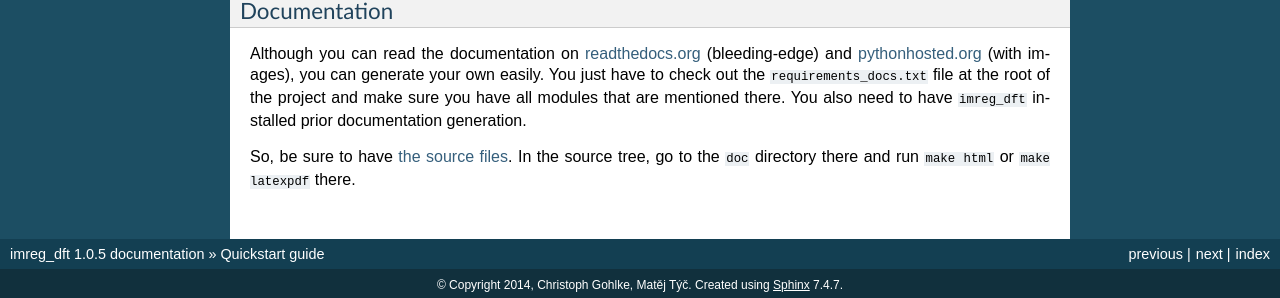
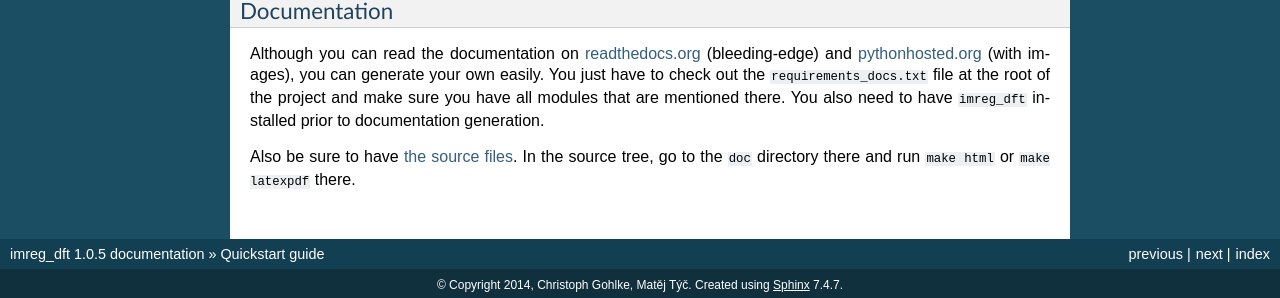
Before and after one commit to matejak/imreg_dft, a Sphinx documentation site: the page built from doc/quickstart.rst, in a window 1280 px wide and 900 px high, scrolled down 1732 px. Shown: the part 599-897 px from the top of the window. Built offline with Sphinx 7.4.7, drawn with Linux system fonts in a browser that asks for light colours.

Commit message:
Fixed doc. typos etc.

```diff
--- a/doc/cli.rst
+++ b/doc/cli.rst
@@ -101,7 +101,7 @@
 
 #. Buy what do we actually get on output?
    You may wonder what those numbers mean.
-   *The output tells you what has to be done with the ``image`` so it looks like the ``template``.*
+   The output tells you *what has to be done* with the ``image`` *so it looks like* the ``template``.
    The scale and angle information is quite clear, but the translation depends on the center of scaling and the center of rotation...
 
    So the idea is as follows --- let's assume you have an image, an ``imreg_dft`` print output and all you want is to perform the image transformation yourself.
--- a/doc/quickstart.rst
+++ b/doc/quickstart.rst
@@ -127,7 +127,7 @@
 
 Although you can read the documentation on `readthedocs.org <http://imreg-dft.readthedocs.org/en/latest/index.html>`_ (bleeding-edge) and `pythonhosted.org <http://pythonhosted.org//imreg_dft/>`_ (with images), you can generate your own easily.
 You just have to check out the ``requirements_docs.txt`` file at the root of the project and make sure you have all modules that are mentioned there.
-You also need to have ``imreg_dft`` installed prior documentation generation.
+You also need to have ``imreg_dft`` installed prior to documentation generation.
 
-So, be sure to have :ref:`the source files <source-files>`.
+Also be sure to have :ref:`the source files <source-files>`.
 In the source tree, go to the ``doc`` directory there and run ``make html`` or ``make latexpdf`` there.
```
Also changed, not shown: 4 other files.
